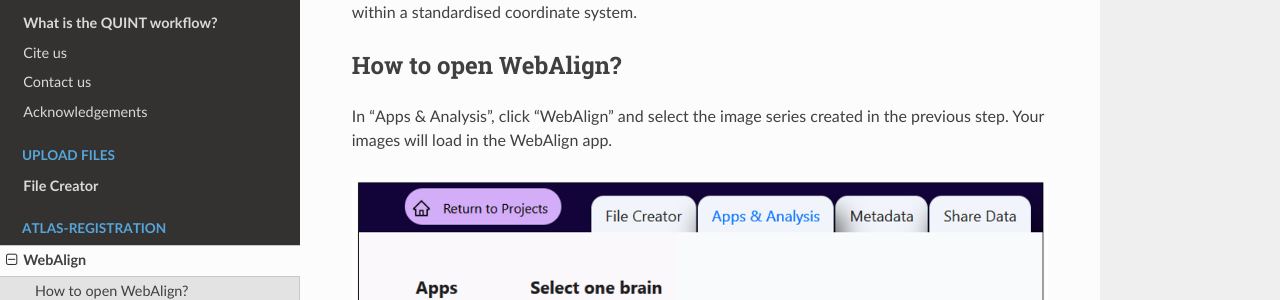
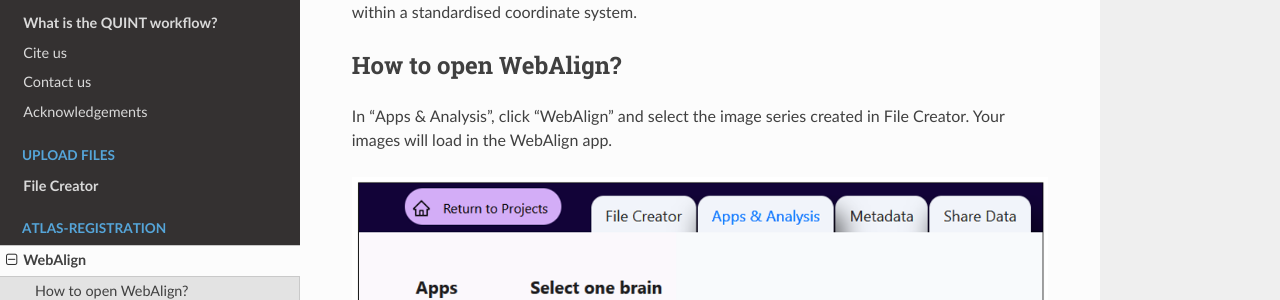
Before and after one commit to Neural-Systems-at-UIO/QUINT_webtools, a Sphinx documentation site: the page built from docs/WebAlign.rst, in a window 1280 px wide and 900 px high. Shown: the part 207-507 px from the top of the window. Built offline with Sphinx 7.4.7 and the Read the Docs theme 2.0.0, drawn with Linux system fonts in a browser that asks for light colours.

Commit message:
Update WebAlign.rst

```diff
--- a/docs/WebAlign.rst
+++ b/docs/WebAlign.rst
@@ -6,7 +6,7 @@
 How to open WebAlign?
 ------------------------
 
-In "Apps & Analysis", click "WebAlign" and select the image series created in the previous step. Your images will load in the WebAlign app.
+In "Apps & Analysis", click "WebAlign" and select the image series created in File Creator. Your images will load in the WebAlign app.
 
 .. image:: images/apps.PNG
 
```
